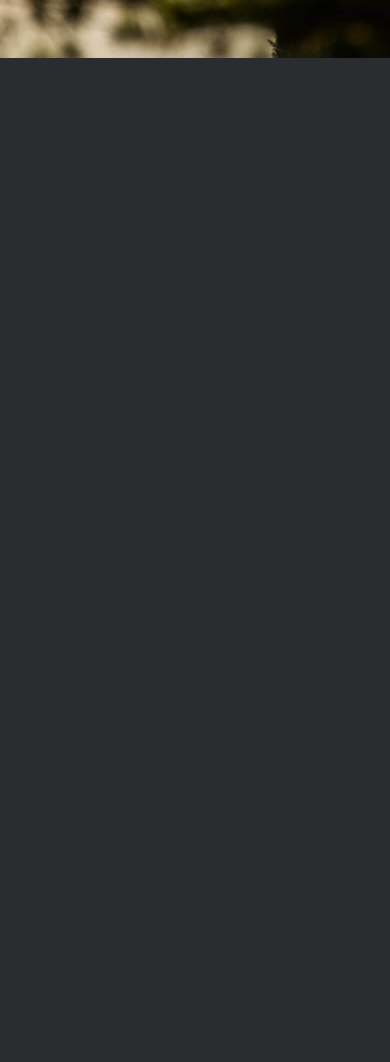
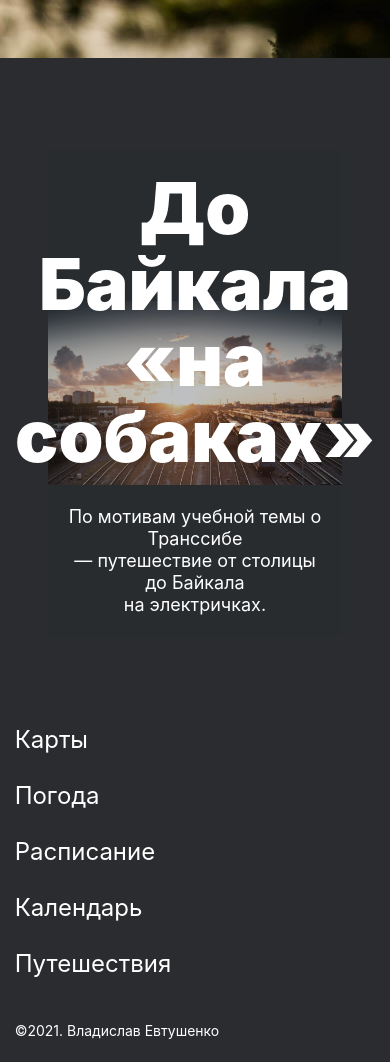
Before and after one commit to VladYevtushenko/russian-travel, a plain HTML site: page index.html in a window 390 px wide. Shown: the part 8600-9662 px from the top of the page. Before the commit the page ends 8750 px from the top, so only its background shows below. Drawn offline with Linux system fonts and the light colour scheme.

Commit message:
1280 ready

```diff
--- /dev/null
+++ b/blocks/cover/__overlay/cover__overlay.css
@@ -0,0 +1,54 @@
+.cover__overlay {
+    display: flex;
+    flex-direction: column;
+    justify-content: center;
+    align-items: center;
+    min-height: 740px;
+    background-image: url("../../../images/cover-trains.jpg");
+    background-size: contain;
+    background-repeat: no-repeat;
+    background-position: center;
+    color: #ffffff;
+    text-decoration: none;
+    box-sizing: border-box;
+    position: relative;
+    z-index: 0;
+}
+
+.cover__overlay::before {
+    position: absolute;
+    content: "";
+    left: 0;
+    top: 0;
+    right: 0;
+    bottom: 0;
+    background: #2A2C2F;
+    opacity: 0.3;
+    z-index: -1;
+    transition: opacity .3s;
+}
+
+.cover__overlay:hover:before {
+    opacity: .8;
+}
+
+@media screen and (max-width: 1184px) {
+    .cover__overlay {
+      min-height: 640px;
+      padding: 90px 90px 130px;
+    }
+  }
+
+  @media screen and (max-width: 1023px) {
+    .cover__overlay {
+      min-height: 480px;
+      padding: 60px 90px;
+    }
+  }
+
+  @media screen and (max-width: 767px) {
+    .cover__overlay {
+      min-height: 200px;
+      padding: 20px 16px;
+    }
+  }
--- /dev/null
+++ b/blocks/cover/__subtitle/cover__subtitle.css
@@ -0,0 +1,8 @@
+.cover__subtitle {
+    font-size: 18px;
+    font-weight: normal;
+    line-height: 22px;
+    text-align: center;
+    white-space: pre-line;
+    margin: 32px 0 0 0;
+}
--- /dev/null
+++ b/blocks/cover/__title/cover__title.css
@@ -0,0 +1,8 @@
+.cover__title {
+    font-size: 72px;
+    font-weight: 900;
+    line-height: 76px;
+    text-align: center;
+    white-space: pre-line;
+    margin: 0;
+}
--- /dev/null
+++ b/blocks/cover/cover.css
@@ -0,0 +1,3 @@
+.cover {
+margin: 0 48px;
+}
--- /dev/null
+++ b/blocks/footer/__copyright/footer__copyright.css
@@ -0,0 +1,13 @@
+.footer__copyright {
+    font-size: 14px;
+    font-weight: normal;
+    line-height: 16px;
+    margin: 0;
+}
+
+@media screen and (max-width: 730px) {
+    .footer__copyright {
+        line-height: 1;
+        margin-top: 48px;
+    }
+}
--- /dev/null
+++ b/blocks/footer/__link/footer__link.css
@@ -0,0 +1,17 @@
+.footer__link {
+    text-decoration: none;
+    color: #fff;
+    padding: 0;
+    margin: 0;
+    font-size: 16px;
+    font-weight: normal;
+    line-height: 18px;
+}
+
+@media screen and (max-width: 730px) {
+    .footer__link {
+        font-size: 24px;
+        font-weight: normal;
+        line-height: 1;
+    }
+}
--- /dev/null
+++ b/blocks/footer/__links/footer__links.css
@@ -0,0 +1,14 @@
+.footer__links {
+    padding: 0;
+    margin: 0;
+    list-style: none;
+    display: flex;
+    gap: 18px;
+}
+
+@media screen and (max-width: 730px) {
+    .footer__links {
+        flex-direction: column;
+        gap: 32px;
+    }
+}
--- /dev/null
+++ b/blocks/footer/footer.css
@@ -0,0 +1,15 @@
+.footer {
+    margin: 92px auto 24px auto;
+    min-width: 92.5%;
+    max-height: min-content;
+    display: flex;
+    justify-content: space-between;
+    align-items: center;
+}
+
+@media screen and (max-width: 730px)  {
+    .footer {
+        flex-direction: column;
+        align-items: flex-start;
+    }
+}
--- /dev/null
+++ b/blocks/link-hover/link-hover.css
@@ -0,0 +1,8 @@
+.link-hover {
+  transition: 0.3s;
+}
+
+.link-hover:hover {
+  opacity: 0.8;
+  transition: 0.3s;
+}
--- a/blocks/page/page.css
+++ b/blocks/page/page.css
@@ -1,5 +1,6 @@
 .page {
   max-width: 1280px;
+  min-width: 320px;
   margin: 0 auto;
   background-color: #2A2C2F;
   color: #ffff;
--- a/index.html
+++ b/index.html
@@ -55,7 +55,7 @@
             <img src="./images/place-kosa.jpg" alt="фото Куршской косы" class="place__image">
             <div class="website">
                 <h3 class="website__url-heading">URL</h3>
-                <a href="http://park-kosa.ru" target="blank" class="website__link">park-kosa.ru</a>
+                <a href="http://park-kosa.ru" target="blank" class="website__link link-hover">park-kosa.ru</a>
             </div>
             <p class="place__paragraph">Здесь, посреди лесов и песчаных дюн, вы сможете увидеть два водных горизонта — спокойного Куршского залива с одной стороны и подёрнутого рябью волн Балтийского моря с другой. Уникальная природная зона на краю российского анклава.
 
@@ -66,7 +66,7 @@
             <img src="./images/place-kolsky.jpg" alt="фото Кольского полуострова зимой" class="place__image">
             <div class="website">
                 <h3 class="website__url-heading">URL</h3>
-                <a href="https://yourshot.nationalgeographic.com/photos/?keywords=kolskiy" target="blank" class="website__link">National Geographic</a>
+                <a href="https://yourshot.nationalgeographic.com/photos/?keywords=kolskiy" target="blank" class="website__link link-hover">National Geographic</a>
             </div>
             <p class="place__paragraph">Почти весь полуостров находится за Полярным кругом. Саамская тундра, от которой на юг —
             тайга, а на север — Ледовитый океан, прикидывающийся Баренцевым морем.
@@ -80,7 +80,7 @@
             <div class="website">
                 <h3 class="website__url-heading">URL</h3>
                 <a href="
-                https://www.facebook.com/vera.bashmakova/posts/10156011613718822" target="blank" class="website__link">Facebook</a>
+                https://www.facebook.com/vera.bashmakova/posts/10156011613718822" target="blank" class="website__link link-hover">Facebook</a>
             </div>
             <p class="place__paragraph">Алтай — одно из красивейших мест в России.
             В первую очередь из-за гор: если ехать вдоль хребта, вы увидите склоны, усыпанные соснами, горные реки и озёра. А если вы откроете в автомобиле окна, сможете познакомиться с невидимым чудом здешних мест — горным воздухом.
@@ -92,7 +92,7 @@
             <img src="./images/place-winter-baikal.jpg" alt="фото замершего льда на озере" class="place__image">
             <div class="website">
                 <h3 class="website__url-heading">URL</h3>
-                <a href="https://vk.com/baikalmile" target="blank" class="website__link">https://vk.com/baikalmile</a>
+                <a href="https://vk.com/baikalmile" target="blank" class="website__link link-hover">https://vk.com/baikalmile</a>
             </div>
             <p class="place__paragraph">Всем известен Байкал как крупнейшее озеро
             в мире. Многие также знают, что это самый большой источник пресной воды и одно из красивейших мест в России.
@@ -105,12 +105,33 @@
             <img src="./images/place-karelia.jpg" alt="фото природы" class="place__image">
             <div class="website">
                 <h3 class="website__url-heading">URL</h3>
-                <a href="http://vodlozero.ru" target="blank" class="website__link">http://vodlozero.ru/</a>
+                <a href="http://vodlozero.ru" target="blank" class="website__link link-hover">http://vodlozero.ru/</a>
             </div>
             <p class="place__paragraph">Сибирь заканчивается не на Урале, а в Карелии: образующая тайгу сибирская лиственница не растёт западнее Водлозера. Зато здесь она вымахивает на 30 метров — леса карельских национальных парков из-за непроходимых болот никогда не знали топора. Некоторым соснам уже больше чем полтысячелетия. Прикоснитесь к живому существу, видевшему солнце раньше, чем увидал его Иван Грозный.
             В девственном лесу на сотню километров не встретишь тропы. А на редких тропинках деревья
             в паре метров от земли помечены медвежьими когтями. Чтобы все знали, кто тут хозяин.</p>
         </ol>
     </ul>
+    <section class="cover">
+        <a class="cover__overlay" href="https://stampsy.com/na-elektrichkakh-do-baikala" target="blank">
+            <h2 class="cover__title">До Байкала
+            «на собаках»</h2>
+            <p class="cover__subtitle">По мотивам учебной темы о Транссибе
+                — путешествие от столицы до Байкала
+            на электричках.</p>
+        </a>
+    </section>
+    <footer class="footer">
+        <nav>
+            <ul class="footer__links">
+                <li><a href="https://yandex.ru/maps" class="footer__link link-hover" target="blank">Карты</a></li>
+                <li><a href="https://yandex.ru/pogoda" class="footer__link link-hover" target="blank">Погода</a></li>
+                <li><a href="https://rasp.yandex.ru" class="footer__link link-hover" target="blank">Расписание</a></li>
+                <li><a href="https://calendar.yandex.ru" class="footer__link link-hover" target="blank">Календарь</a></li>
+                <li><a href="https://travel.yandex.ru" class="footer__link link-hover" target="blank">Путешествия</a></li>
+            </ul>
+        </nav>
+        <p class="footer__copyright">&COPY;2021. Владислав Евтушенко</p>
+    </footer>
 </body>
 </html>
--- a/pages/index.css
+++ b/pages/index.css
@@ -21,6 +21,7 @@
 @import url(../blocks/photo-grid/photo-grid.css);
 @import url(../blocks/photo-grid/_position/photo-grid_position.css);
 @import url(../blocks/photo-grid/__item/photo-grid__item.css);
+@import url(../blocks/link-hover/link-hover.css);
 @import url(../blocks/places/places.css);
 @import url(../blocks/places/_position/places_position.css);
 @import url(../blocks/place/place.css);
@@ -30,3 +31,11 @@
 @import url(../blocks/website/__url-heading/website__url-heading.css);
 @import url(../blocks/website/__link/website__link.css);
 @import url(../blocks/place/__paragraph/place__paragraph.css);
+@import url(../blocks/cover/cover.css);
+@import url(../blocks/cover/__overlay/cover__overlay.css);
+@import url(../blocks/cover/__title/cover__title.css);
+@import url(../blocks/cover/__subtitle/cover__subtitle.css);
+@import url(../blocks/footer/footer.css);
+@import url(../blocks/footer/__links/footer__links.css);
+@import url(../blocks/footer/__link/footer__link.css);
+@import url(../blocks/footer/__copyright/footer__copyright.css);
```
Also changed, not shown: 1 other file.
